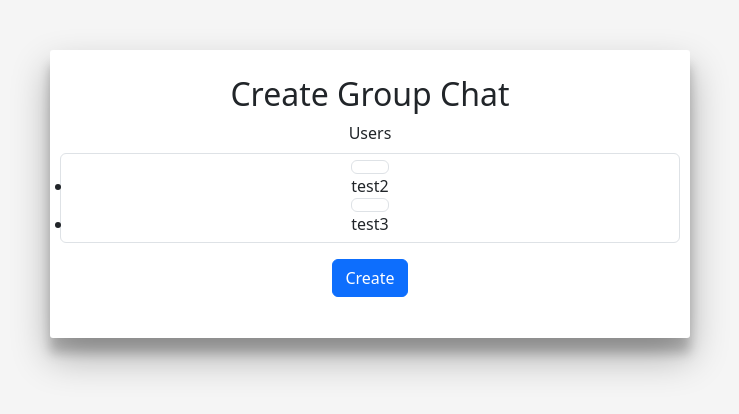
After one commit to daniyarotegen/chat-remastered, a Django app: page /create_group_chat/ in a window 1280 px wide. The commit adds this page. Shown: the top 414 px of the page, without its empty margins (270-1009 px from the left). Run offline with Django 3.2, Linux system fonts and the light colour scheme; a user stored in the database is signed in; data comes from the database, SQL or seed files in the repository; both versions use the stored data as it was after the commit; some libraries are stand-ins or nearby versions.

Commit message:
added remaining functionality for group chat

```diff
--- a/chat/chat/urls.py
+++ b/chat/chat/urls.py
@@ -16,7 +16,7 @@ Including another URLconf
 """
 from django.contrib import admin
 from django.urls import path, include
-from chatrooms.views import ProfileView, UserListView, ChatsView
+from chatrooms.views import ProfileView, UserListView, ChatsView, CreateGroupChatView
 
 urlpatterns = [
     path('admin/', admin.site.urls),
@@ -25,4 +25,5 @@ urlpatterns = [
     path('chats/', ChatsView.as_view(), name='chats'),
     path('chat/', include('chatrooms.urls')),
     path("profile/", ProfileView.as_view(), name="profile"),
+    path('create_group_chat/', CreateGroupChatView.as_view(), name='create_group_chat'),
 ]
--- /dev/null
+++ b/chat/chatrooms/forms.py
@@ -0,0 +1,6 @@
+from django import forms
+from django.contrib.auth.models import User
+
+
+class GroupChatForm(forms.Form):
+    users = forms.ModelMultipleChoiceField(queryset=User.objects.all(), widget=forms.CheckboxSelectMultiple)
--- a/chat/chatrooms/templates/chatrooms/base.html
+++ b/chat/chatrooms/templates/chatrooms/base.html
@@ -12,6 +12,8 @@
     {% block extrahead %}{% endblock %}
 </head>
 <body>
+{% block navbar %}
+{% endblock %}
 <main>
     {% block content %}{% endblock %}
 </main>
--- /dev/null
+++ b/chat/chatrooms/templates/chatrooms/create_group_chat.html
@@ -0,0 +1,12 @@
+{% extends "chatrooms/base.html" %}
+{% load bootstrap5 %}
+{% block content %}
+<div class="container">
+    <h2>Create Group Chat</h2>
+    <form method="post">
+        {% csrf_token %}
+        {% bootstrap_form form %}
+        <button type="submit" class="btn btn-primary">Create</button>
+    </form>
+</div>
+{% endblock %}
--- a/chat/chatrooms/urls.py
+++ b/chat/chatrooms/urls.py
@@ -2,7 +2,7 @@ from django.urls import path
 from .views import Index, Room, StartChatView
 
 urlpatterns = [
-    path("", Index.as_view(), name="index"),
+    path('', Index.as_view(), name='index'),
     path('start_chat/<str:username>/', StartChatView.as_view(), name='start-chat'),
-    path("<str:room_name>/", Room.as_view(), name="room"),
+    path('<str:room_name>/', Room.as_view(), name='room'),
 ]
--- a/chat/chatrooms/views.py
+++ b/chat/chatrooms/views.py
@@ -3,6 +3,7 @@ from django.shortcuts import render, redirect
 from django.urls import reverse
 from django.views import View
 from django.contrib.auth.mixins import LoginRequiredMixin
+from .forms import GroupChatForm
 from .models import ChatRoom, Chat
 from django.contrib.auth.models import User
 
@@ -60,3 +61,27 @@ class UserListView(LoginRequiredMixin, View):
 class ProfileView(LoginRequiredMixin, View):
     def get(self, request):
         return render(request, 'chatrooms/profile.html')
+
+
+class CreateGroupChatView(LoginRequiredMixin, View):
+    def get(self, request):
+        form = GroupChatForm()
+        form.fields['users'].queryset = User.objects.exclude(id=request.user.id)
+        return render(request, 'chatrooms/create_group_chat.html', {'form': form})
+
+    def post(self, request):
+        form = GroupChatForm(request.POST)
+        form.fields['users'].queryset = User.objects.exclude(id=request.user.id)
+        if form.is_valid():
+            users = form.cleaned_data['users']
+            users = list(users) + [request.user]
+            users_ids = sorted([user.id for user in users])
+            room_name = '_'.join(map(str, users_ids))
+            room, created = ChatRoom.objects.get_or_create(
+                name=room_name,
+                defaults={'is_group': True}
+            )
+            for user in users:
+                room.users.add(user)
+            return redirect(reverse('room', args=[room_name]))
+        return render(request, 'chatrooms/create_group_chat.html', {'form': form})
```
Also changed, not shown: chat/chatrooms/templates/chatrooms/chats.html (+10 -0 lines), chat/db.sqlite3.
